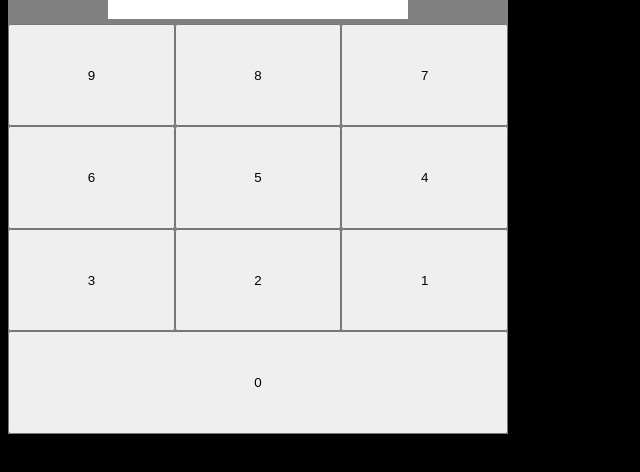
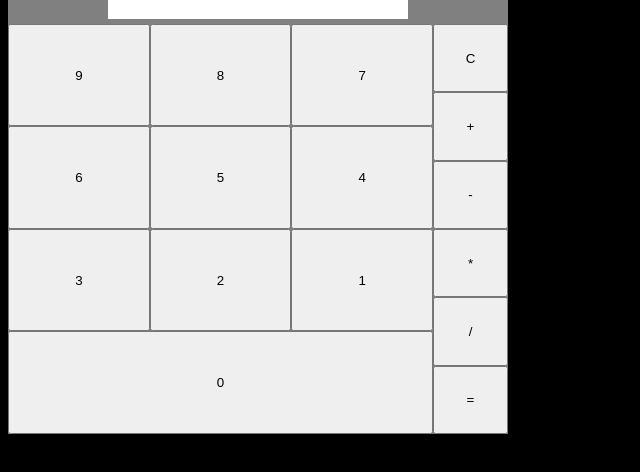
Before and after one commit to gqToru/Calculator-TOP, a plain HTML site: page index.html in a window 1280 px wide. Shown: the part 74-546 px from the top of the page, without its empty margins (0-640 px from the left). Drawn offline with Linux system fonts and the light colour scheme.

Commit message:
more buttons

```diff
--- a/index.html
+++ b/index.html
@@ -10,6 +10,7 @@
   <body>
     <div id="calc_body">
       <div id="display"><h1 type="text" placeholder="000000000" />000000000</h1></div>
+      <div id="not_display">
         <div id="numbers_container">
           <button id="numbers" value="9">9</button>
           <button id="numbers" value="8">8</button>
@@ -22,6 +23,15 @@
           <button id="numbers" value="1">1</button>
           <button id="numbers" value="0">0</button>
         </div>
+        <div id="operators_container">
+          <button id="operator" value="C">C</button>
+          <button id="operator" value="+">+</button>
+          <button id="operator" value="-">-</button>
+          <button id="operator" value="x">*</button>
+          <button id="operator" value="d">/</button>
+          <button id="operator" value="=">=</button>
+        </div>
+      </div>
     </div>
   </body>
 </html>
--- a/style.css
+++ b/style.css
@@ -21,10 +21,27 @@ body {
 #numbers_container {
   display: flex;
   flex-wrap: wrap;
-  flex: 1 1 50%;
+  flex: 1 1 70%;
 }
 
 #numbers {
   flex: 1 1 33.33%;
   text-align: center;
 }
+
+#not_display {
+  display: flex;
+  flex-direction: row;
+  height: 100%;
+}
+
+#operators_container {
+  display: flex;
+  flex-direction: column;
+  height: 100%;
+  flex: 1;
+}
+
+#operator {
+  flex: 1;
+}
```
Lines whose indentation alone changed are shown as unchanged.
